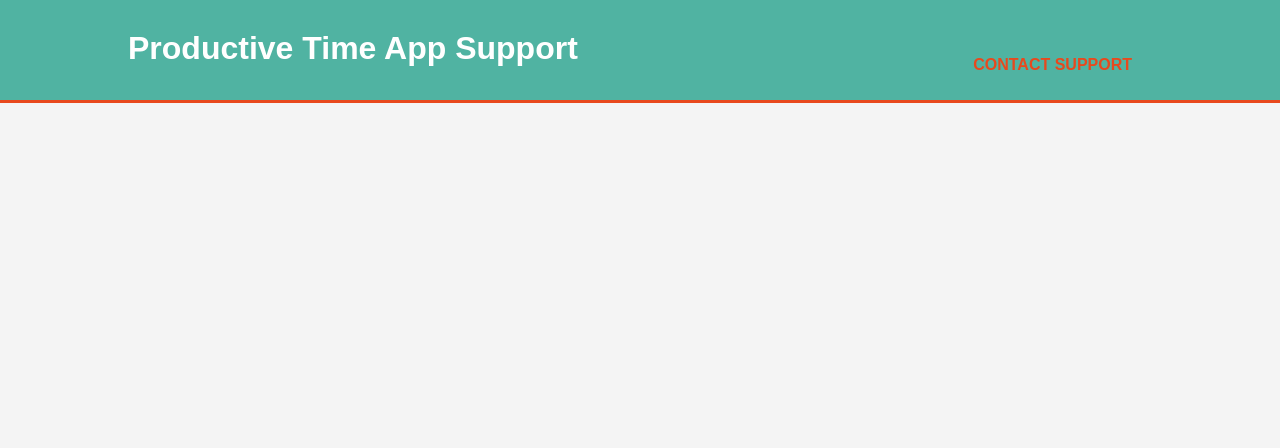
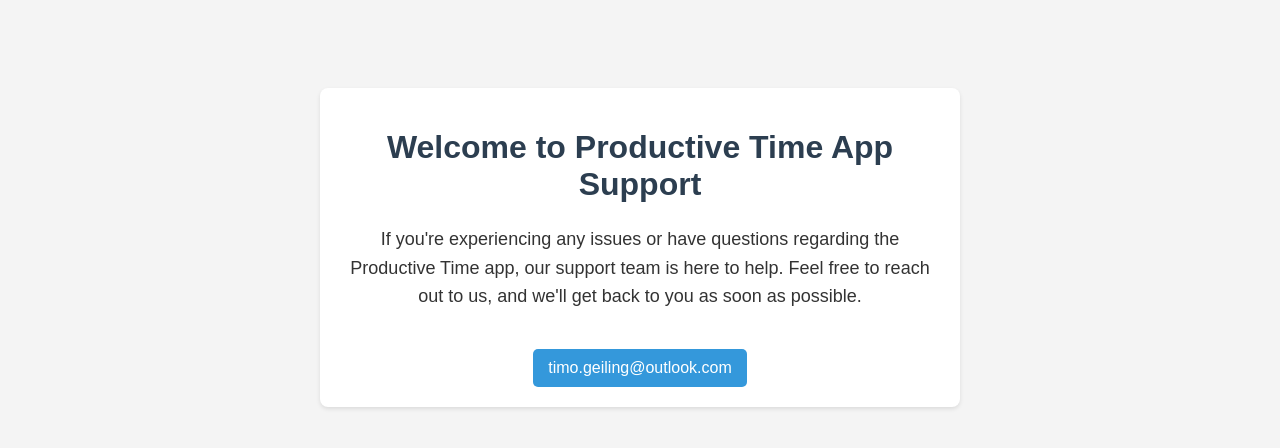
Before and after one commit to tgeiling/tgeiling.github.io, a plain HTML site: page index.html in a window 1280 px wide. Drawn offline with Linux system fonts and the light colour scheme.

Commit message:
upsi commit

```diff
--- a/index.html
+++ b/index.html
@@ -1,83 +1,66 @@
 <!DOCTYPE html>
-<html>
+<html lang="en">
 <head>
-    <title>Productive Time App Support</title>
+    <meta charset="UTF-8">
+    <meta name="viewport" content="width=device-width, initial-scale=1.0">
+    <title>Support - Productive Time App</title>
     <style>
         body {
             font-family: Arial, sans-serif;
-            margin: 0;
-            padding: 0;
             background-color: #f4f4f4;
+            color: #333;
             text-align: center;
-            color: #333;
+            padding: 50px;
         }
 
-        .container {
+        .content {
+            background-color: #fff;
+            padding: 20px;
+            margin: 30px auto;
+            border-radius: 8px;
+            box-shadow: 0 2px 4px rgba(0, 0, 0, 0.1);
             width: 80%;
-            margin: auto;
-            overflow: hidden;
+            max-width: 600px;
         }
 
-        header {
-            background: #50b3a2;
-            color: white;
-            padding-top: 30px;
-            min-height: 70px;
-            border-bottom: #e8491d 3px solid;
+        h1 {
+            color: #2c3e50;
         }
 
-        header a {
-            color: #ffffff;
-            text-decoration: none;
-            text-transform: uppercase;
-            font-size: 16px;
+        p {
+            font-size: 18px;
+            line-height: 1.6;
         }
 
-        header ul {
-            padding: 0;
-            list-style: none;
-            text-align: center;
+        a {
+            color: #3498db;
+            text-decoration: none;
         }
 
-        header li {
-            display: inline;
-            padding: 0 20px 0 20px;
+        a:hover {
+            text-decoration: underline;
         }
 
-        header #branding {
-            float: left;
+        .email {
+            background-color: #3498db;
+            color: #fff;
+            padding: 10px 15px;
+            border-radius: 5px;
+            text-decoration: none;
+            display: inline-block;
+            margin-top: 20px;
         }
 
-        header #branding h1 {
-            margin: 0;
-        }
-
-        header nav {
-            float: right;
-            margin-top: 10px;
-        }
-
-        header .highlight, header .current a {
-            color: #e8491d;
-            font-weight: bold;
-        }
-
-        header a:hover {
-            color: #ffffff;
-            font-weight: bold;
+        .email:hover {
+            background-color: #2980b9;
         }
     </style>
 </head>
 <body>
-    <header>
-        <div class="container">
-            <div id="branding">
-                <h1>Productive Time App Support</h1>
-            </div>
-            <nav>
-                <ul>
-                    <li class="current"><a href="mailto:timo.geiling@outlook.com">Contact Support</a></li>
-                </ul>
-            </nav>
-        </div>
-    </header
+    <div class="content">
+        <h1>Welcome to Productive Time App Support</h1>
+        <p>If you're experiencing any issues or have questions regarding the Productive Time app, our support team is here to help. Feel free to reach out to us, and we'll get back to you as soon as possible.</p>
+        <a href="mailto:timo.geiling@outlook.com" class="email">timo.geiling@outlook.com</a>
+    </div>
+</body>
+</html>
```
